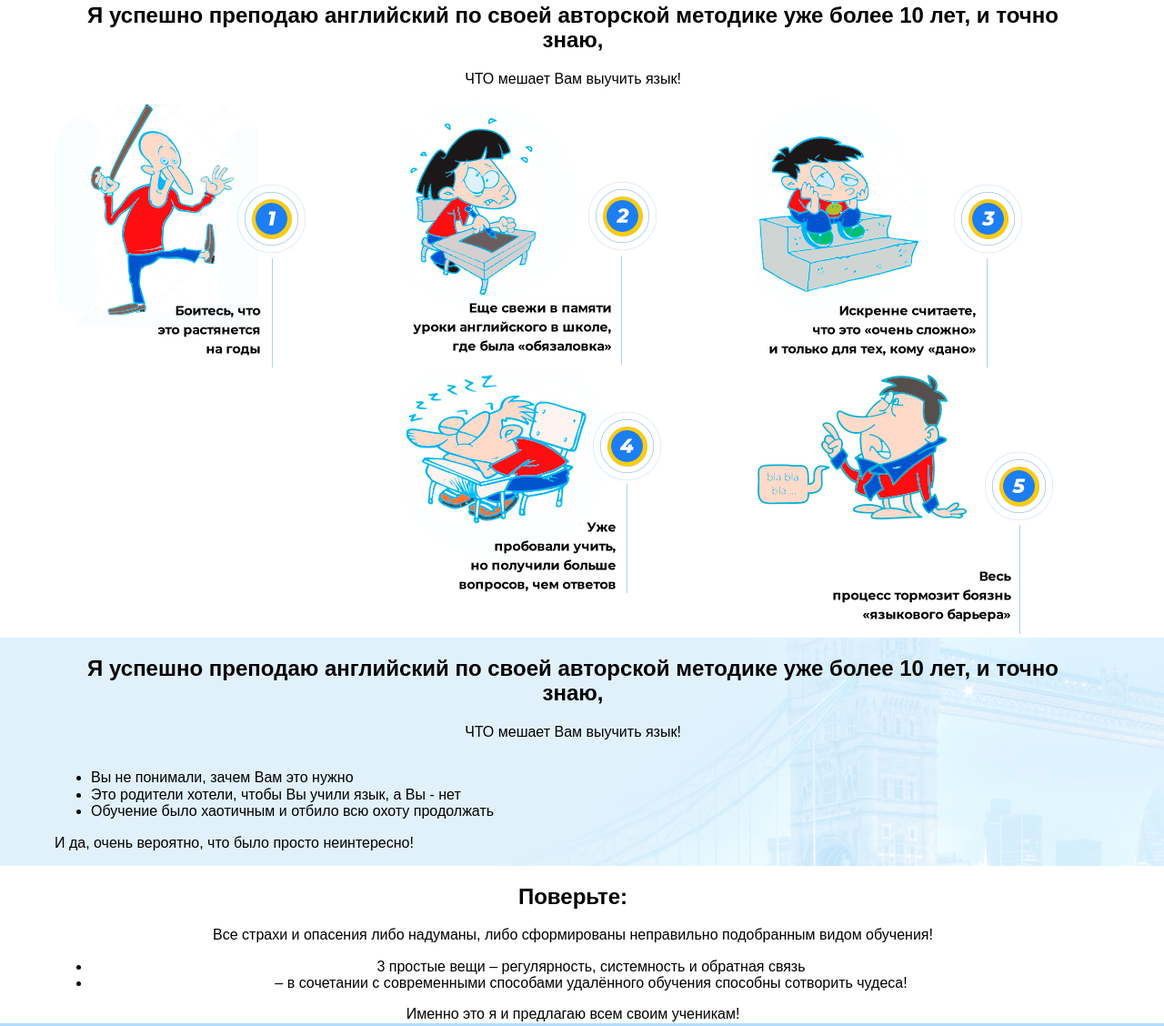
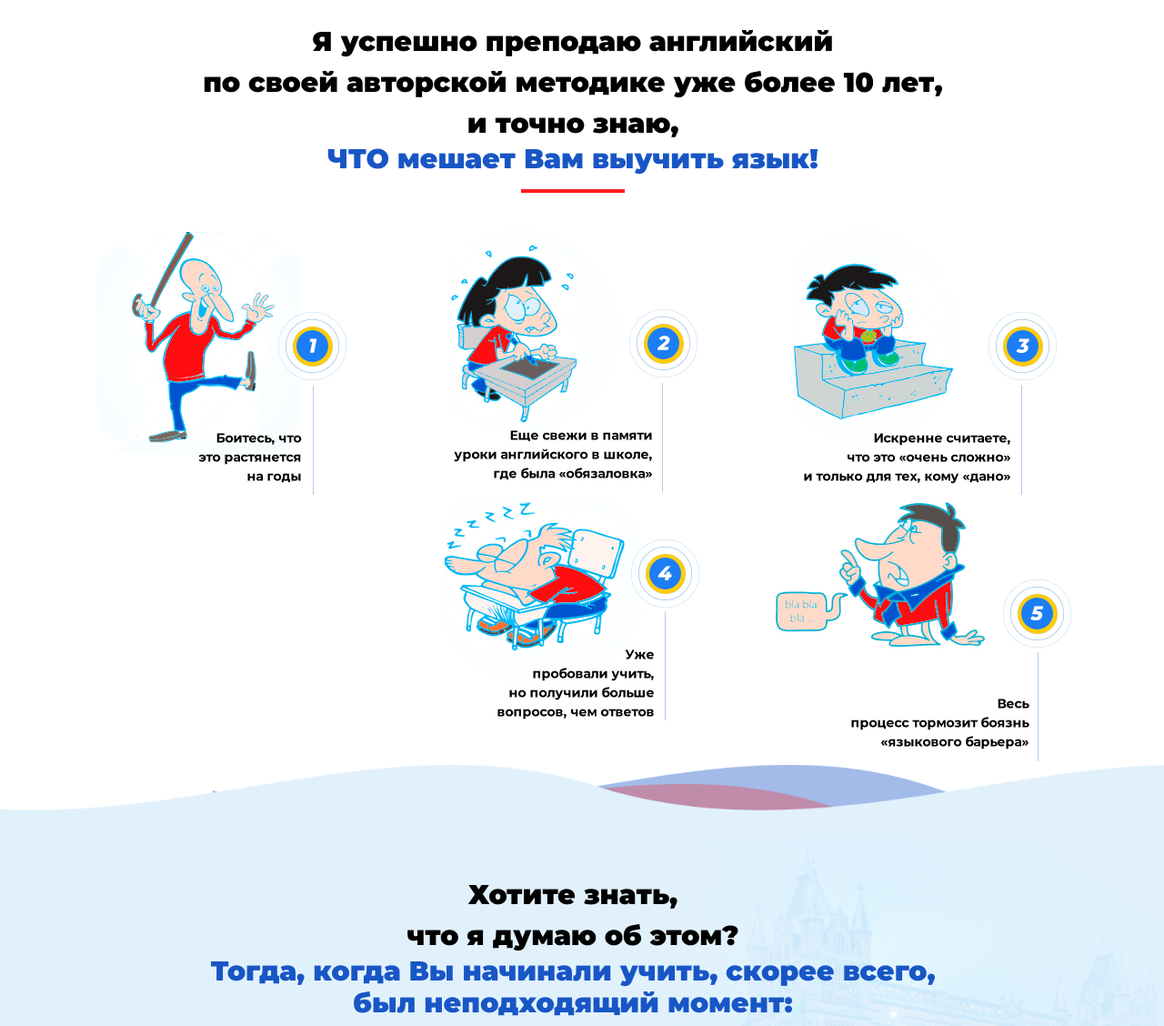
Before and after one commit to sinups/reshtnikova, a website: page src/index.html in a window 1280 px wide. Shown: the part 868-1996 px from the top of the page at 91% size. Drawn offline with nearby package versions, Linux system fonts and the light colour scheme; files that its build step writes are made by us from their sources; files whose address does not match are found by name.

Commit message:
css customize

```diff
--- a/src/index.html
+++ b/src/index.html
@@ -16,27 +16,27 @@
 <section class="steps">
 	<div class="container">
 		<div class="col-1-1 title_steps text_center">
-			<h2>
-			Я успешно преподаю английский
-			по своей авторской методике уже более 10 лет,
+			<h2 class="title_h2">
+			Я успешно преподаю английский <br>
+			по своей авторской методике уже более 10 лет, <br>
 			и точно знаю,
 			</h2>
-			<p>ЧТО мешает Вам выучить язык! </p>
+			<p class="sub_title sub_title--line">ЧТО мешает Вам выучить язык! </p>
 		</div>
 		<div class="slick_slider_steps">
-			<div class="col-1-3 text-center">
+			<div class="col-1-3 text_center">
 				<img src="img/step_01.jpg" alt="">
 			</div>
-			<div class="col-1-3 text-center">
+			<div class="col-1-3 text_center">
 				<img src="img/step_02.jpg" alt="">
 			</div>
-			<div class="col-1-3 text-center">
+			<div class="col-1-3 text_center">
 				<img src="img/step_03.jpg" alt="">
 			</div>
-			<div class="col-1-3 text-center">
+			<div class="col-1-3 text_center">
 				<img src="img/step_04.jpg" alt="">
 			</div>
-			<div class="col-1-3 text-center">
+			<div class="col-1-3 text_center">
 				<img src="img/step_05.jpg" alt="">
 			</div>
 		</div>
@@ -45,12 +45,12 @@
 <section class="thinking">
 	<div class="container">
 		<div class="col-1-1 title_thinking text_center">
-			<h2>
-			Я успешно преподаю английский
-			по своей авторской методике уже более 10 лет,
-			и точно знаю,
+			<h2 class="title_h2">
+			Хотите знать, <br>
+			что я думаю об этом?
 			</h2>
-			<p>ЧТО мешает Вам выучить язык! </p>
+			<p class="sub_title sub_title--line sub_title--line__blue">Тогда, когда Вы начинали учить, скорее всего, <br>
+			был неподходящий момент:  </p>
 		</div>
 		<div class="row">
 			<div class="col-1-2 think_list">
--- a/src/sass/blocks/main.scss
+++ b/src/sass/blocks/main.scss
@@ -1,6 +1,7 @@
 .text_center {
 	text-align: center;
 }
+
 #slider_top {
 	background: url(../img/h_bg.jpg)no-repeat center center;
 	height: 715px;
@@ -38,15 +39,92 @@
 		color: #5c5c5c;
 		font-weight: 700;
 		padding-top: 5px;
-   		margin: 0;
+		margin: 0;
 	}
 
 }
 
+.title_h2 {
+	font-family: Montserrat, $font-system;
+	font-size: 30px;
+	font-weight: 900;
+	line-height: 1.5;
+	color: #000;
+	margin: 40px 0 0 0;
+}
+
+.sub_title {
+	font-family: Montserrat, $font-system;
+	font-weight: 900;
+	font-size: 30px;
+	color: #1856c5;
+	margin: 0 0 60px 0;
+	position: relative;
+}
+
+.sub_title--line:before {
+	content: ' ';
+	position: absolute;
+	bottom: -20px;
+	width: 10%;
+	left: 50%;
+	border-bottom: 4px solid #fe1c1d;
+	transform: translate(-50%, 0%);
+}
+
+.sub_title--line__blue:before {
+	border-bottom-color: #1856c5;
+}
+
 .thinking {
 	background: url(../img/sec_3_bg.png)no-repeat center center;
+	background-size: cover;
+	padding: 80px 0px 100px 0px;
+
+	.think_list {
+		ul {
+			list-style: none;
+			font-family: Montserrat, $font-system;
+			font-weight: 400;
+			font-size: 16px;
+			color: #000;
+			padding-left: 0;
+
+			li {
+				list-style: none;
+				line-height: 3;
+				position: relative;
+				padding-left: 40px;
+
+				/*list-style-image: url('../img/li_style_1.png');*/
+
+				/*background:url('../img/li_style_1.png')  no-repeat 20px 30px;;*/
+				&:before {
+					content: '';
+					width: 30px;
+					height: 30px;
+					position: absolute;
+					background-image: url('../img/li_style_1.png');
+					background-size: cover;
+					background-position: center;
+					left: 0;
+					top: 8px;					/*transform: translateY(-50%);*/
+				}
+
+			}
+
+		}
+
+	}
+	.note_think {
+		list-style: none;
+			font-family: Montserrat, $font-system;
+			font-weight: 900;
+			font-size: 18px;
+			color: #000;
+	}
+
 }
-
 
 .about_me {
 	background: url(../img/b_s_bg.png)no-repeat center center;
@@ -55,15 +133,16 @@
 .course {
 	background: url(../img/curse_bg.png)no-repeat center center;
 }
-.after_course{
+
+.after_course {
 	background: url(../img/before_bg.png)no-repeat center center;
+}
 
-}
 .contacts {
-	background:#1aaaec;
+	background: #1aaaec;
 }
 
 footer {
-	background:#434343;
-	color:#fff;
+	background: #434343;
+	color: #fff;
 }
```
Also changed, not shown: src/img/li_style_1.png (added).
